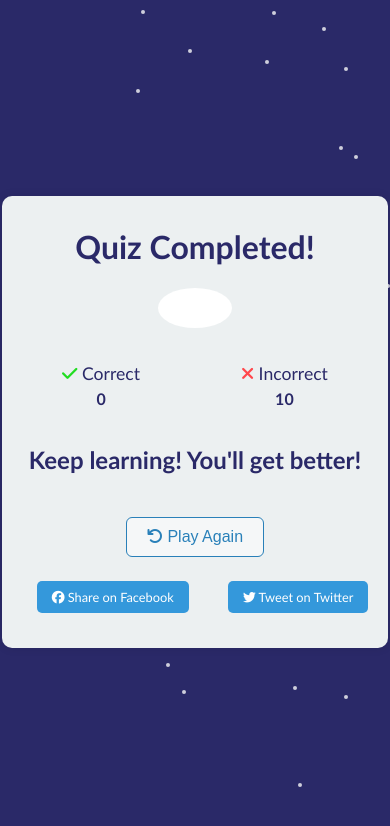
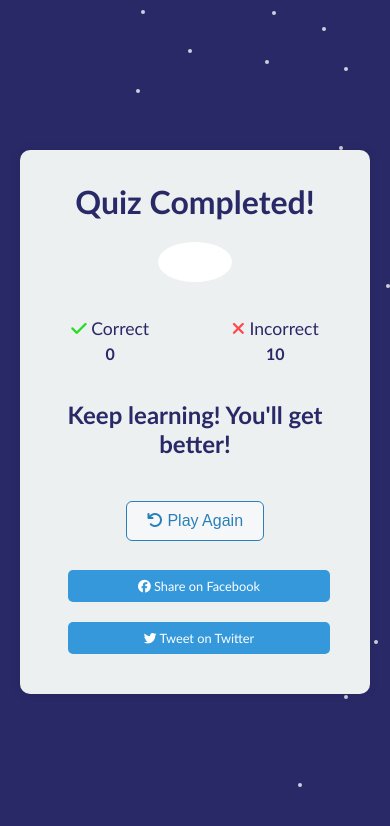
Before and after one commit to sarojsuraj52/quiz, a plain HTML site: page pages/result.html in a window 390 px wide. Drawn offline with Linux system fonts and the light colour scheme.

Commit message:
fixed css for mobile

```diff
--- a/pages/result.css
+++ b/pages/result.css
@@ -24,6 +24,7 @@ body {
   overflow: hidden; /* Hide overflow for fireflies */
   position: relative;
   z-index: 1;
+  margin: 0 20px;
 }
 
 /* Styling for the circular score display */
@@ -93,8 +94,24 @@ body {
 }
 
 /* Styling for the share button */
+.share-buttons{
+  display: flex;
+  padding: 20px;
+}
+
+@media only screen and (max-width: 768px) {
+  .share-buttons{
+    display: flex;
+    flex-direction: column;
+    justify-content: center;
+    align-items: center;
+  }
+  .share-button{
+    width: 80%;
+  }
+}
 .share-button {
-  margin: 25px;
+  margin: 10px auto;
   display: inline-block;
   margin-right: 10px;
   color: #fff;
```
